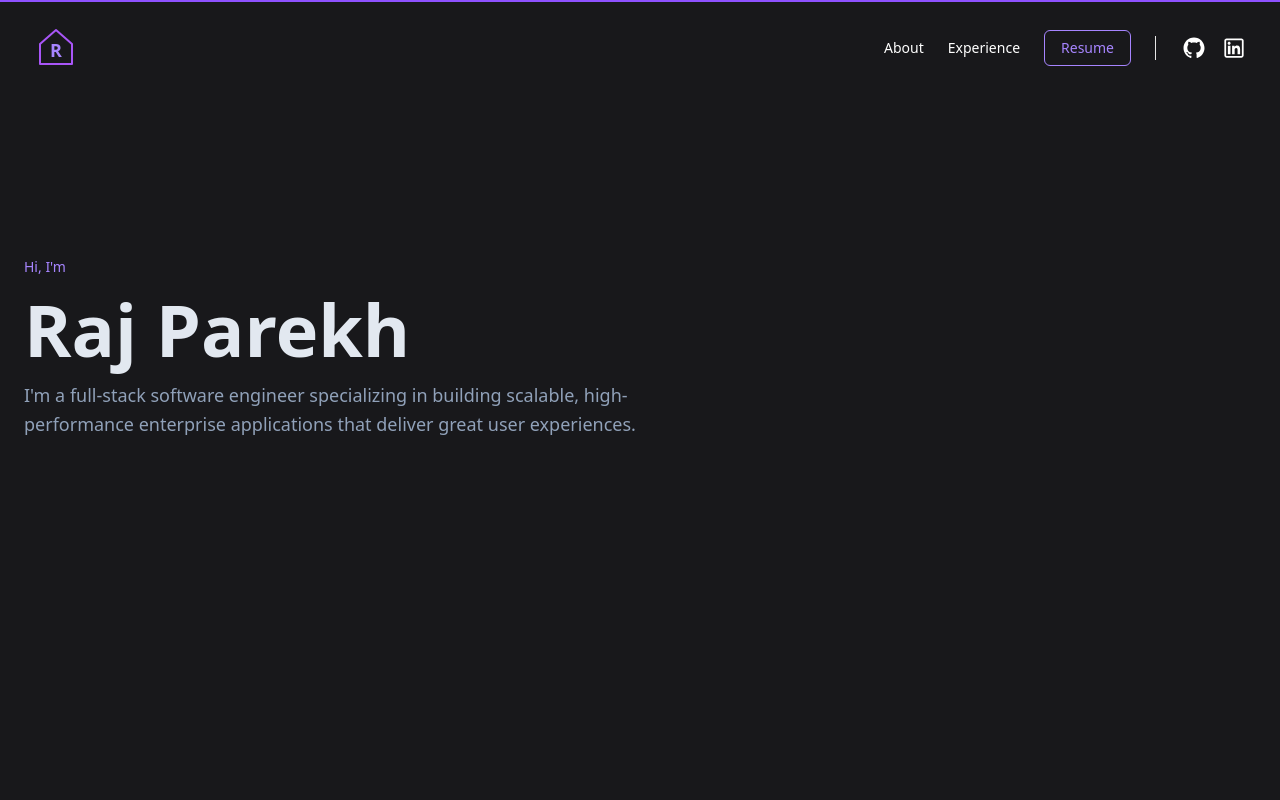
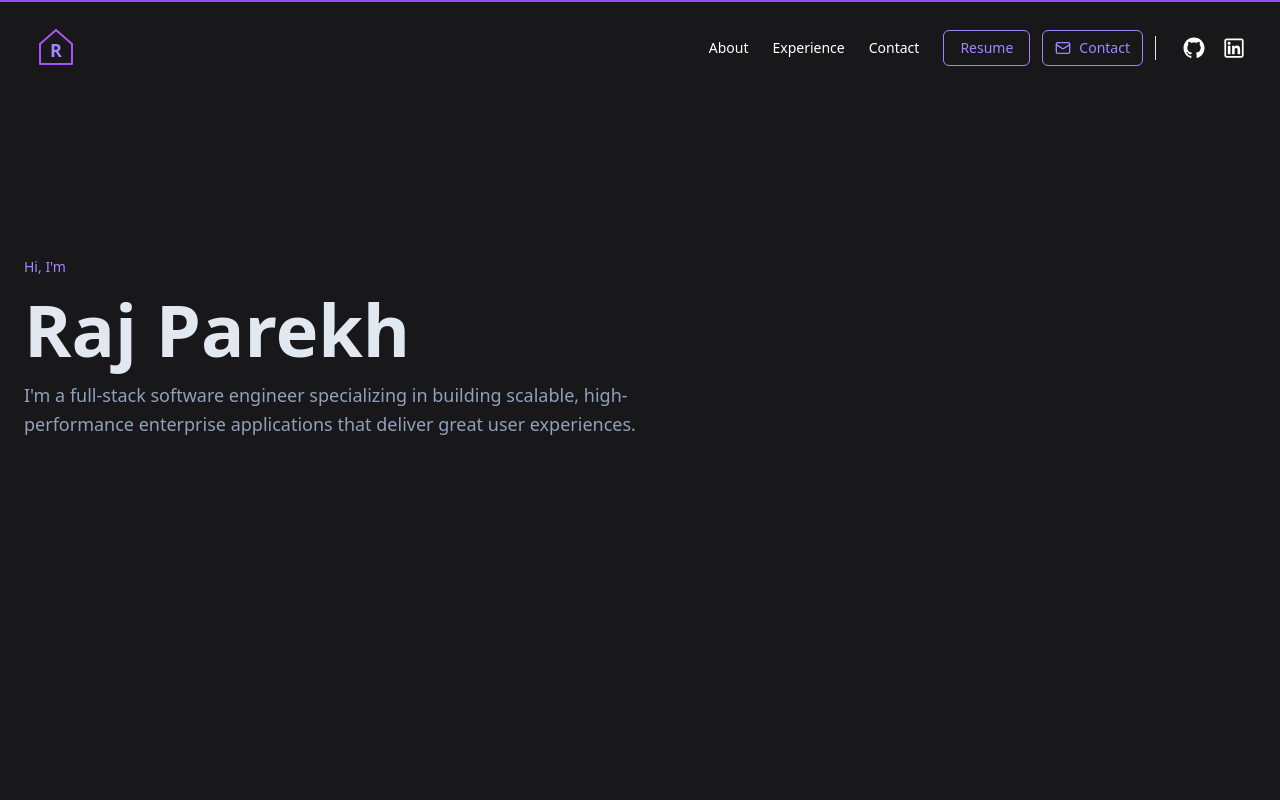
Before and after one commit to rparekh01/my-portfolio, a Next.js app: page / in a window 1280 px wide. Shown: the top 800 px of the page. Built offline with nearby package versions, Linux system fonts and the light colour scheme.

Commit message:
add contact button

```diff
--- a/src/components/NavTabs.tsx
+++ b/src/components/NavTabs.tsx
@@ -2,17 +2,23 @@ import Link from "next/link";
 import { Button } from "./ui/button";
 import { LiaGithub, LiaLinkedin } from "react-icons/lia";
 import { Separator } from "./ui/separator";
+import { Mail } from "lucide-react";
 
 export default function NavTabs() {
   const navItems = [
     { value: "about", label: "About", href: "#about" },
     { value: "experience", label: "Experience", href: "#experience" },
     // { value: "projects", label: "Projects", href: "#projects" },
+    { value: "contact", label: "Contact", href: "#contact" },
   ];
 
   const handleResumeClick = () => {
     window.open("/resume.pdf", "_blank");
   };
+  const handleContactClick = () => {
+    window.location.href = "parekh_raj@outlook.com";
+  };
+
   return (
     <div className="flex items-center">
       <nav className="flex">
@@ -34,6 +40,14 @@ export default function NavTabs() {
         onClick={handleResumeClick}
       >
         Resume
+      </Button>
+      <Button
+        variant="ghost"
+        className="border rounded-sm hover:bg-transparent text-violet-400 border-violet-400 hover:text-violet-300 hover:shadow-violet-500/10 hover:border-violet-300 hover:cursor-pointer flex items-center gap-2"
+        onClick={handleContactClick}
+      >
+        <Mail className="w-4 h-4" />
+        Contact
       </Button>
       <Separator
         orientation="vertical"
```
